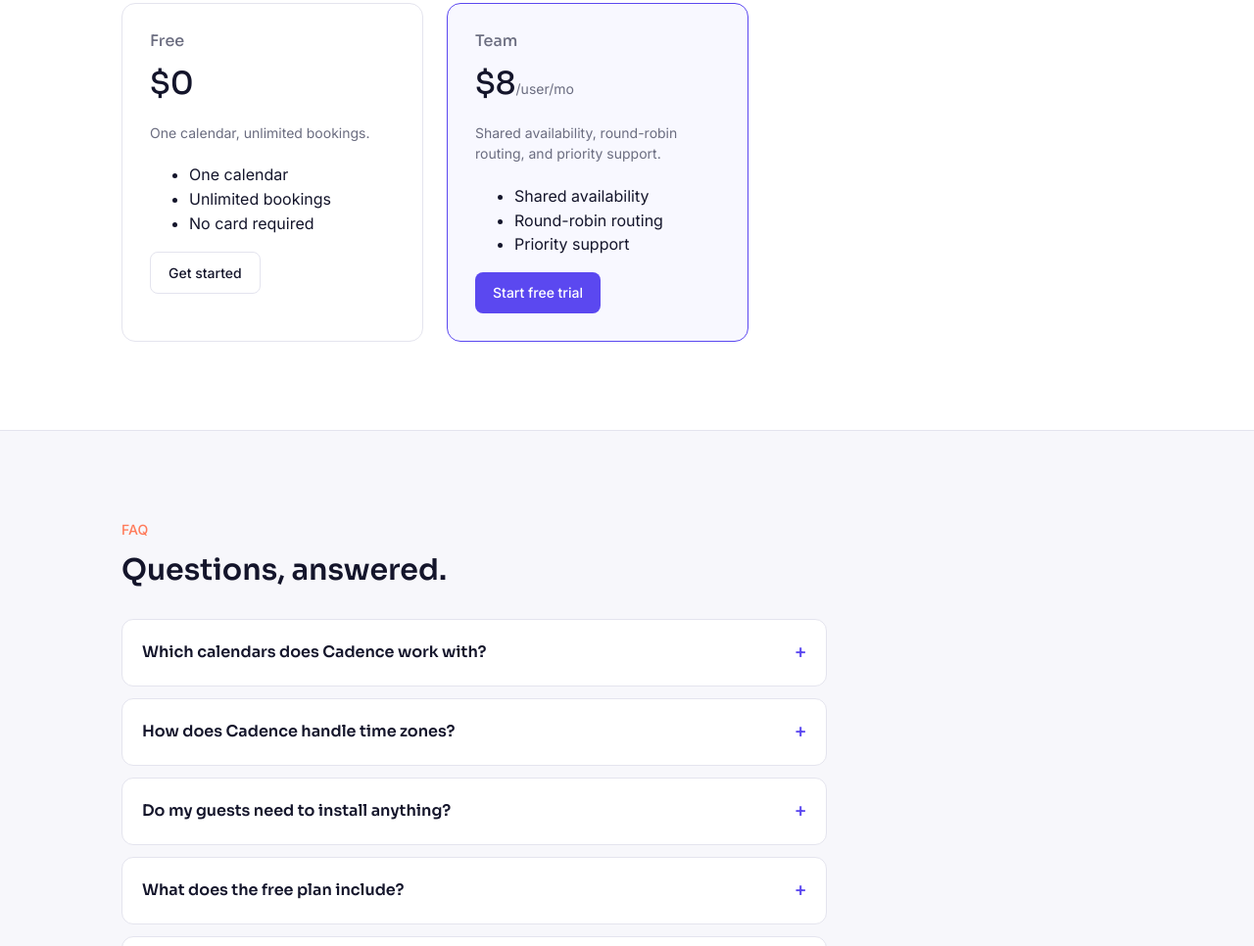
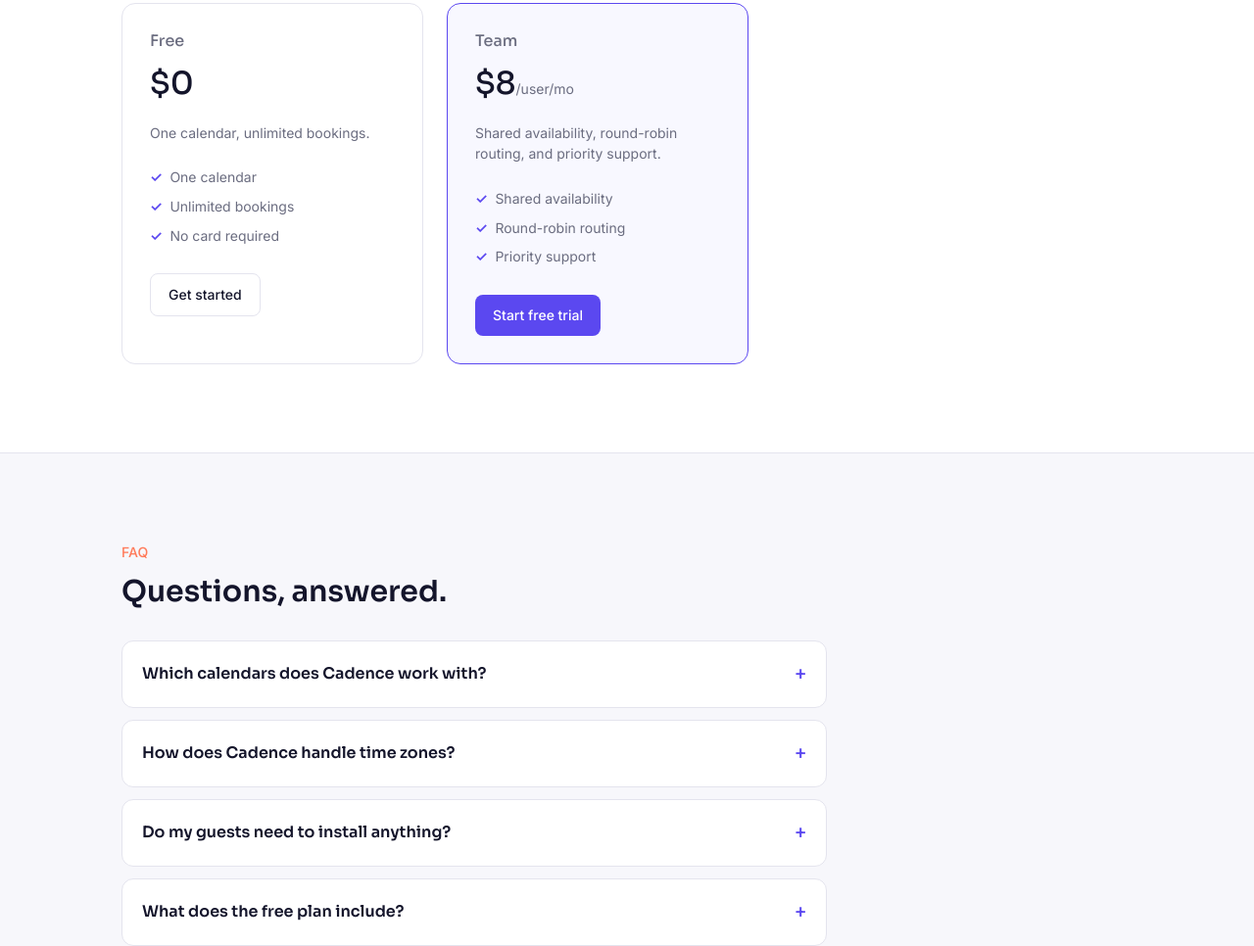
Before and after one commit to FindNoyan/cadence-landing, a plain HTML site: page index.html in a window 1280 px wide. Shown: the part 1381-2347 px from the top of the page at 98% size. Drawn offline with Linux system fonts and the light colour scheme.

Commit message:
Style the pricing feature lists

```diff
--- a/css/style.css
+++ b/css/style.css
@@ -248,6 +248,27 @@ a { color: inherit; text-decoration: none; }
 .plan__price span { font-size: 14px; color: var(--muted); font-family: 'Inter', sans-serif; }
 .plan p:not(.plan__price) { color: var(--muted); font-size: 14px; margin-bottom: 20px; }
 
+.plan__features {
+  list-style: none;
+  margin: 0 0 24px;
+  padding: 0;
+}
+
+.plan__features li {
+  display: flex;
+  gap: 8px;
+  padding: 4px 0;
+  font-size: 14px;
+  color: var(--muted);
+}
+
+.plan__features li::before {
+  content: "✓";
+  flex-shrink: 0;
+  font-weight: 600;
+  color: var(--indigo);
+}
+
 .faq { padding: 90px 0; }
 
 .faq h2 { font-size: 30px; }
```
